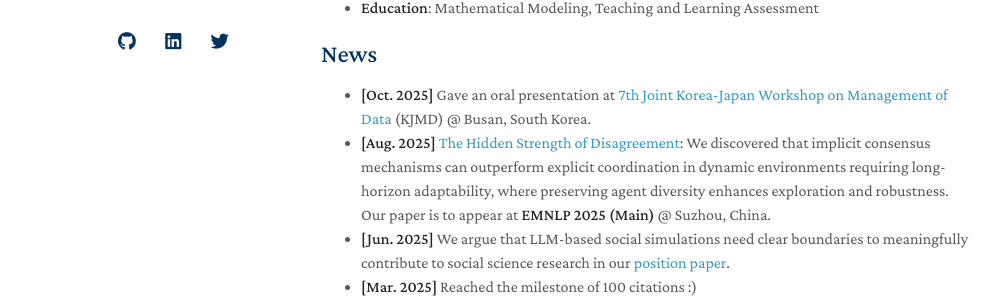
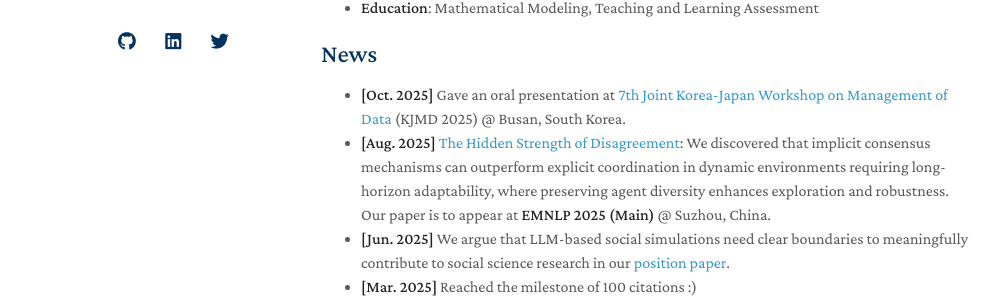
Before and after one commit to wuzengqing001225/wuzengqing001225.github.io, a Jekyll site: the page built from index.md, in a window 1280 px wide and 900 px high. Shown: the part 343-645 px from the top of the window, without its empty margins (149-1149 px from the left). Built offline with Jekyll 4.4.1, drawn with Linux system fonts in a browser that asks for light colours; nearby versions of some CDN libraries; a style sheet for code colours, icons or effects is not loaded; our own code applies the rules of GitHub Pages for plain Markdown files.

Commit message:
Update index.md

```diff
--- a/index.md
+++ b/index.md
@@ -16,7 +16,7 @@
 
 ## News
 
-- **[Oct. 2025]** Gave an oral presentation at [7th Joint Korea-Japan Workshop on Management of Data]() (KJMD) @ Busan, South Korea.
+- **[Oct. 2025]** Gave an oral presentation at [7th Joint Korea-Japan Workshop on Management of Data](https://joohyung00.github.io/kjmd2025/) (KJMD 2025) @ Busan, South Korea.
 - **[Aug. 2025]** [The Hidden Strength of Disagreement](https://arxiv.org/abs/2502.16565): We discovered that implicit consensus mechanisms can outperform explicit coordination in dynamic environments requiring long-horizon adaptability, where preserving agent diversity enhances exploration and robustness. Our paper is to appear at **EMNLP 2025 (Main)** @ Suzhou, China.
 - **[Jun. 2025]** We argue that LLM-based social simulations need clear boundaries to meaningfully contribute to social science research in our [position paper](https://arxiv.org/abs/2506.19806).
 - **[Mar. 2025]** Reached the milestone of 100 citations :)
```
